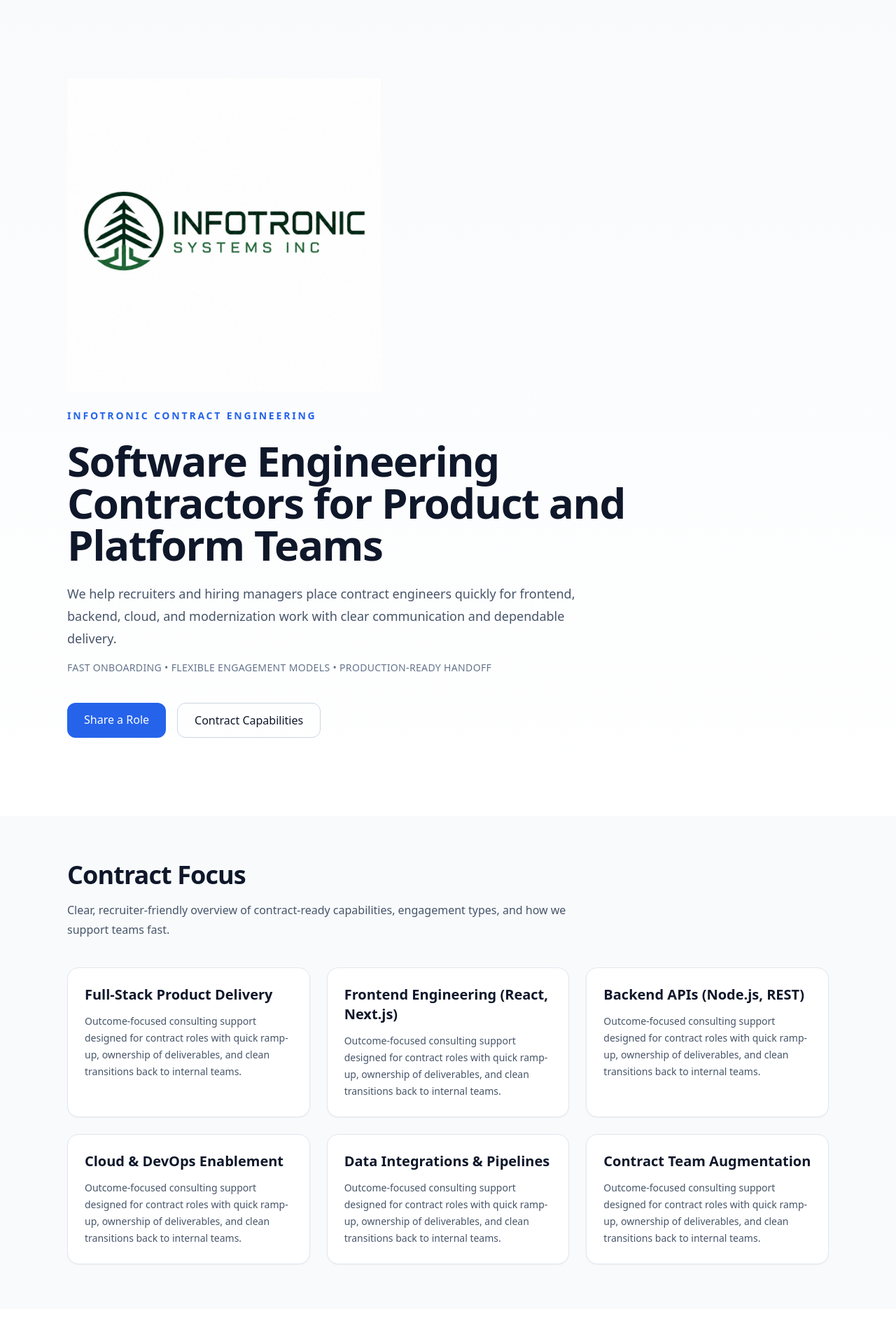
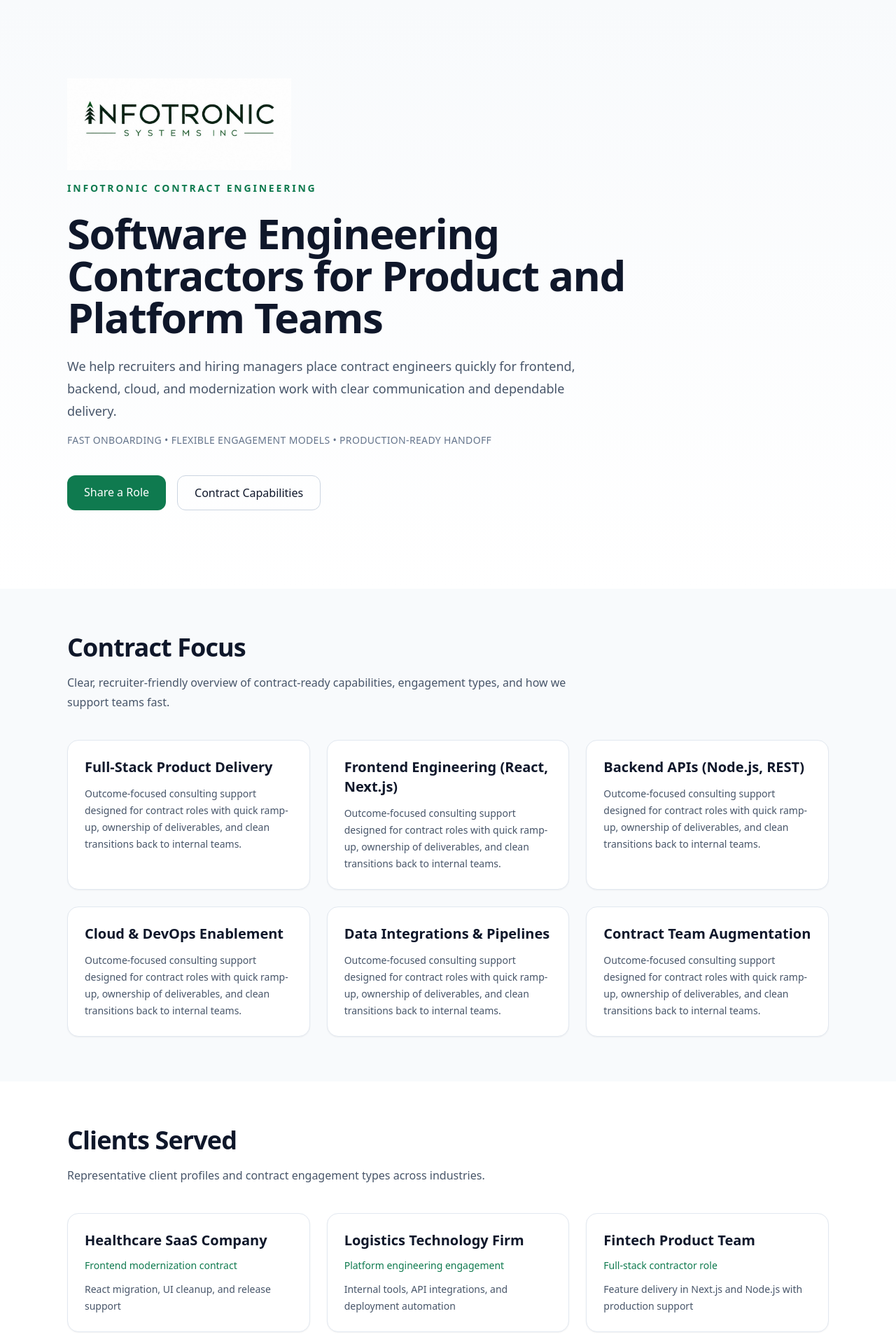
Before and after one commit to FawazAI-Org/infotronic-site, a Next.js app: page / in a window 1280 px wide. Shown: the top 1920 px of the page at 70% size. Built offline with nearby package versions, Linux system fonts and the light colour scheme; no server answers.

Commit message:
Refine branding styles and logo presentation.
Update accent colors to match the selected logo, tune hero and footer logo sizing, and polish contact/CTA styles for a cleaner landing page appearance.

```diff
--- a/src/components/contact.tsx
+++ b/src/components/contact.tsx
@@ -20,10 +20,10 @@
           <Field label="Company / Agency" name="company" className="md:col-span-2" />
           <div className="md:col-span-2">
             <label htmlFor="message" className="mb-2 block text-sm font-medium text-ink">Message</label>
-            <textarea id="message" name="message" rows={6} className="w-full rounded-xl border border-slate-300 px-4 py-3 text-sm text-ink outline-none transition focus:border-accent focus:ring-2 focus:ring-blue-100" />
+            <textarea id="message" name="message" rows={6} className="w-full rounded-xl border border-slate-300 px-4 py-3 text-sm text-ink outline-none transition focus:border-accent focus:ring-2 focus:ring-emerald-100" />
           </div>
         </div>
-        <button type="button" className="mt-6 rounded-xl bg-accent px-5 py-3 font-medium text-white transition hover:bg-blue-700">
+        <button type="button" className="mt-6 rounded-xl bg-accent px-5 py-3 font-medium text-white transition hover:bg-accentdark">
           Send Message
         </button>
       </form>
@@ -35,7 +35,7 @@
   return (
     <div className={className}>
       <label htmlFor={name} className="mb-2 block text-sm font-medium text-ink">{label}</label>
-      <input id={name} name={name} type={type} className="w-full rounded-xl border border-slate-300 px-4 py-3 text-sm text-ink outline-none transition focus:border-accent focus:ring-2 focus:ring-blue-100" />
+      <input id={name} name={name} type={type} className="w-full rounded-xl border border-slate-300 px-4 py-3 text-sm text-ink outline-none transition focus:border-accent focus:ring-2 focus:ring-emerald-100" />
     </div>
   );
 }
--- a/src/components/footer.tsx
+++ b/src/components/footer.tsx
@@ -8,9 +8,9 @@
           <Image
             src="/infotronic-logo.png"
             alt="Infotronic Systems Inc logo"
-            width={220}
-            height={60}
-            className="h-auto w-44"
+            width={170}
+            height={70}
+            className="h-auto w-32"
           />
           <p className="font-semibold text-ink">Infotronic</p>
           <p>Contract Software Engineering & Delivery</p>
--- a/src/components/hero.tsx
+++ b/src/components/hero.tsx
@@ -8,12 +8,12 @@
           <Image
             src="/infotronic-logo.png"
             alt="Infotronic Systems Inc logo"
-            width={520}
-            height={140}
+            width={360}
+            height={148}
             priority
-            className="h-auto w-full max-w-md"
+            className="h-auto w-72 md:w-80"
           />
-          <p className="mt-6 text-sm font-semibold uppercase tracking-[0.2em] text-accent">Infotronic Contract Engineering</p>
+          <p className="mt-4 text-sm font-semibold uppercase tracking-[0.2em] text-accent">Infotronic Contract Engineering</p>
           <h1 className="mt-6 text-4xl font-semibold tracking-tight text-ink md:text-6xl">
             Software Engineering Contractors for Product and Platform Teams
           </h1>
@@ -24,7 +24,7 @@
             Fast onboarding • Flexible engagement models • Production-ready handoff
           </p>
           <div className="mt-10 flex flex-col gap-4 sm:flex-row">
-            <a href="#contact" className="rounded-xl bg-accent px-6 py-3 text-center font-medium text-white transition hover:bg-blue-700">
+            <a href="#contact" className="rounded-xl bg-accent px-6 py-3 text-center font-medium text-white transition hover:bg-accentdark">
               Share a Role
             </a>
             <a href="#services" className="rounded-xl border border-slate-300 px-6 py-3 text-center font-medium text-ink transition hover:border-slate-400 hover:bg-slate-50">
--- a/tailwind.config.ts
+++ b/tailwind.config.ts
@@ -7,7 +7,8 @@
       colors: {
         ink: '#0f172a',
         slateblue: '#1e293b',
-        accent: '#2563eb',
+        accent: '#0f7a4f',
+        accentdark: '#0b5c3c',
         soft: '#f8fafc',
       },
     },
```
Also changed, not shown: public/infotronic-logo.png.
